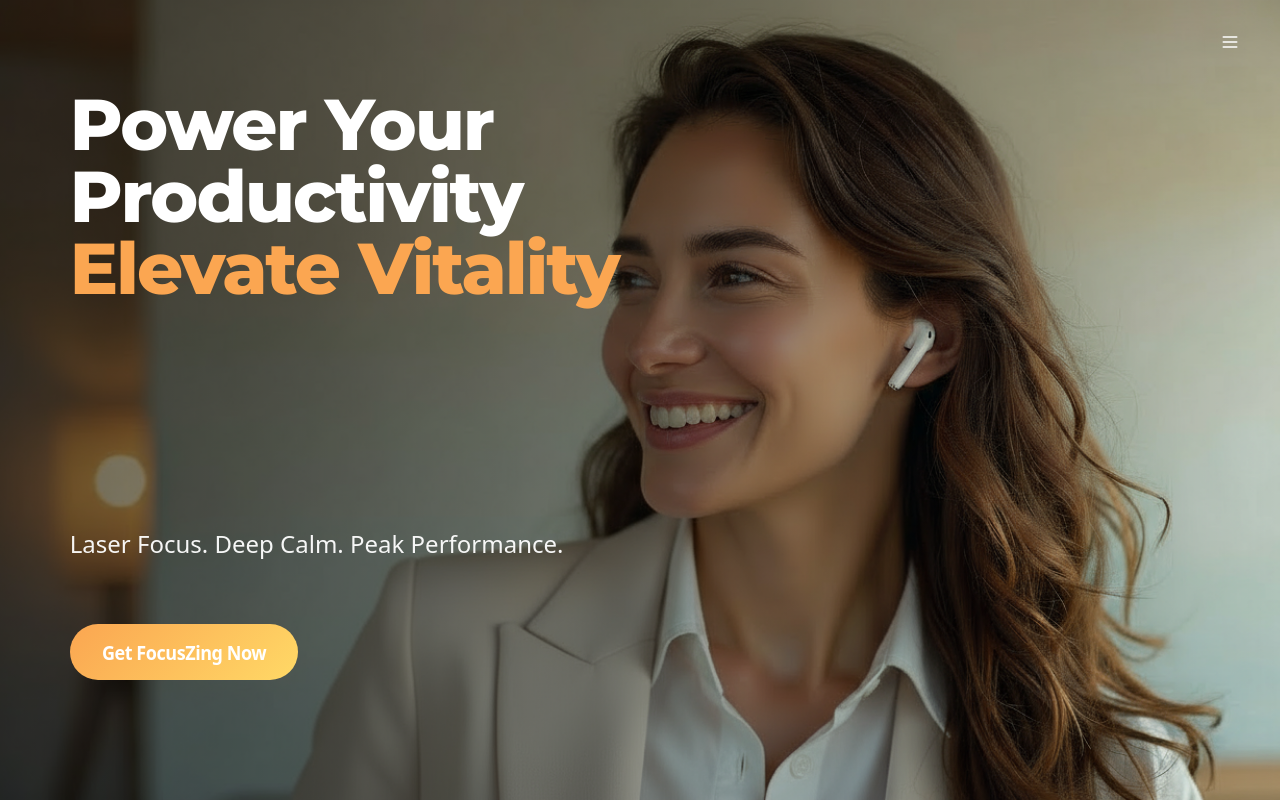
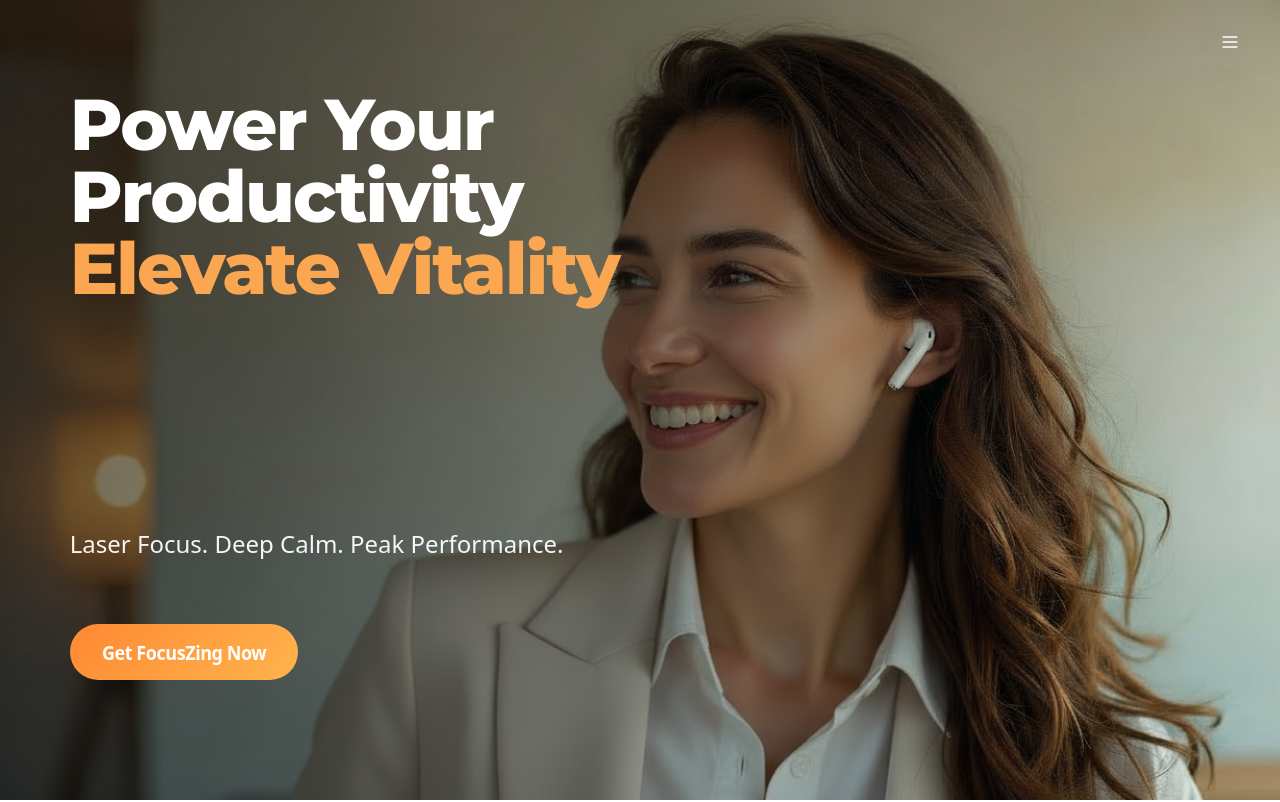
Before and after one commit to IsabelleKidney/zing-focusflow, a React (Vite) app: page / in a window 1280 px wide. Shown: the top 802 px of the page. Built offline with nearby package versions, Linux system fonts and the light colour scheme; the HTML template or start-up script is replaced by a standard one.

Commit message:
Refine button gradient

```diff
--- a/src/index.css
+++ b/src/index.css
@@ -47,7 +47,7 @@ All colors MUST be HSL.
     --ring: 0 0% 10%;
 
     /* Premium Design Tokens */
-    --gradient-primary: linear-gradient(135deg, hsl(30, 95%, 65%) 0%, hsl(45, 100%, 70%) 100%);
+    --gradient-primary: linear-gradient(135deg, hsl(25, 100%, 60%) 0%, hsl(35, 100%, 65%) 100%);
     --gradient-orange: linear-gradient(135deg, hsl(30, 95%, 65%) 0%, hsl(35, 100%, 75%) 100%);
     --gradient-yellow: linear-gradient(135deg, hsl(45, 100%, 70%) 0%, hsl(50, 100%, 80%) 100%);
     --gradient-hero: linear-gradient(180deg, hsl(0, 0%, 100%) 0%, hsl(0, 0%, 98%) 100%);
```
